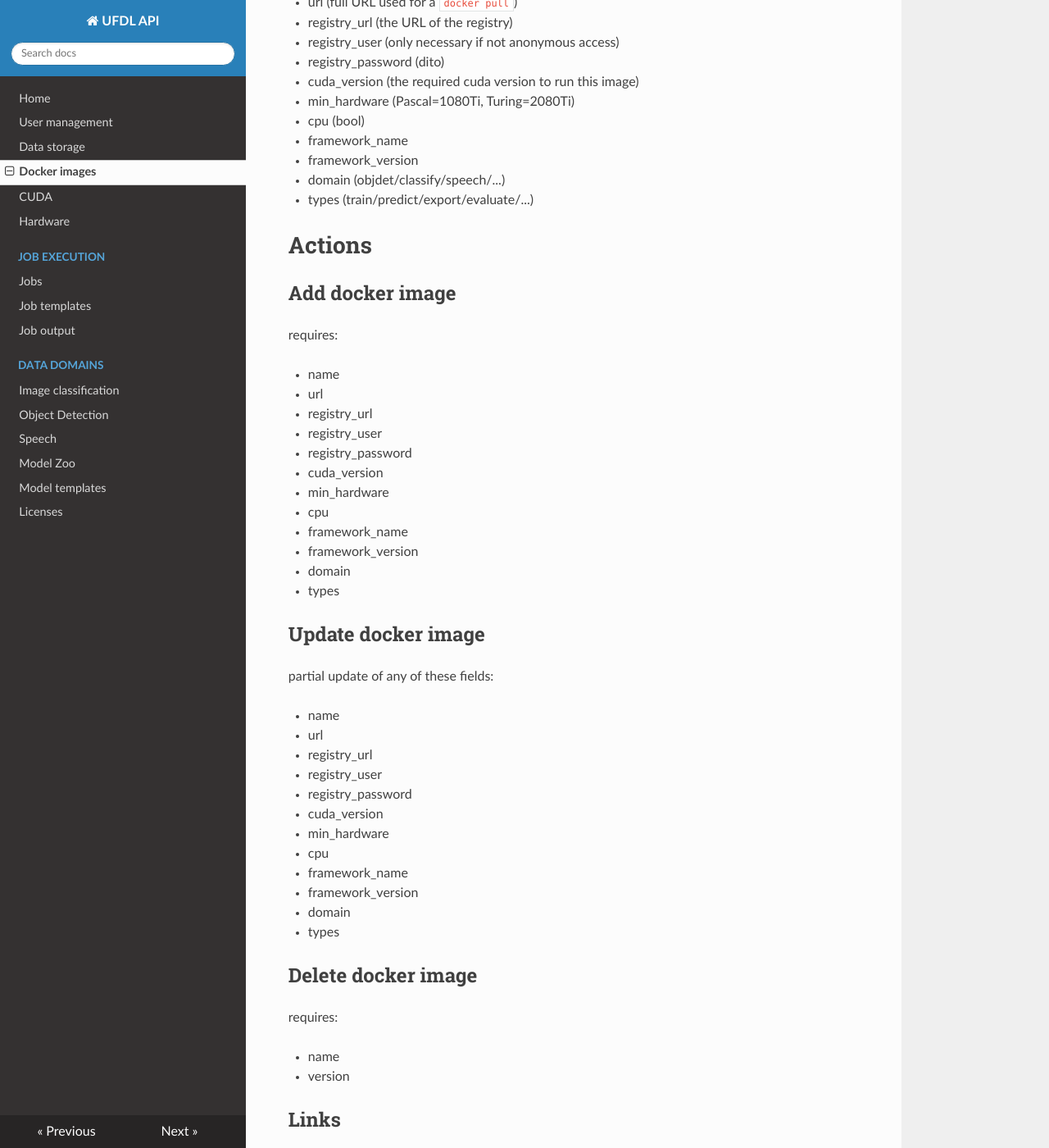
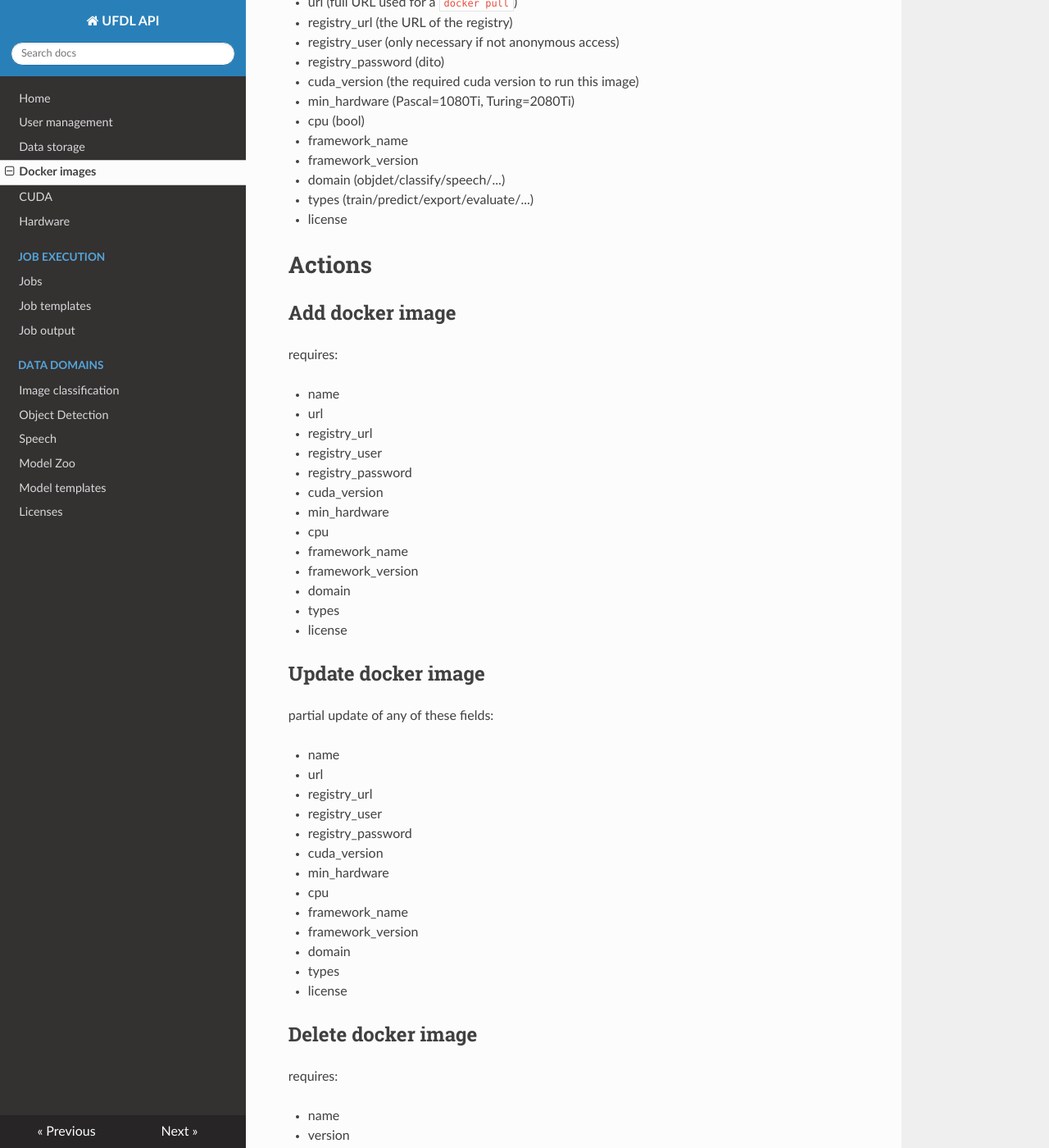
Before and after one commit to waikato-ufdl/ufdl-api, an MkDocs documentation site: the page built from docs/docker_images.md, in a window 1280 px wide and 1400 px high, scrolled down 265 px. Shown: the whole window at 82% size. Built offline with MkDocs 1.6.1, drawn with Linux system fonts in a browser that asks for light colours; nearby versions of some CDN libraries.

Commit message:
added license to job templates and docker images

```diff
--- a/docs/docker_images.md
+++ b/docs/docker_images.md
@@ -15,6 +15,7 @@ for exporting them and generating other output.
 * framework_version
 * domain (objdet/classify/speech/...)
 * types (train/predict/export/evaluate/...)
+* license
 
 # Actions
 
@@ -34,6 +35,7 @@ requires:
   * framework_version
   * domain
   * types
+  * license
 
 ## Update docker image
 
@@ -51,6 +53,7 @@ partial update of any of these fields:
   * framework_version
   * domain
   * types
+  * license
 
 
 ## Delete docker image
```
Also changed, not shown: docs/job_templates.md (+2 -0 lines), docs/img/api.png, 1 other file.
